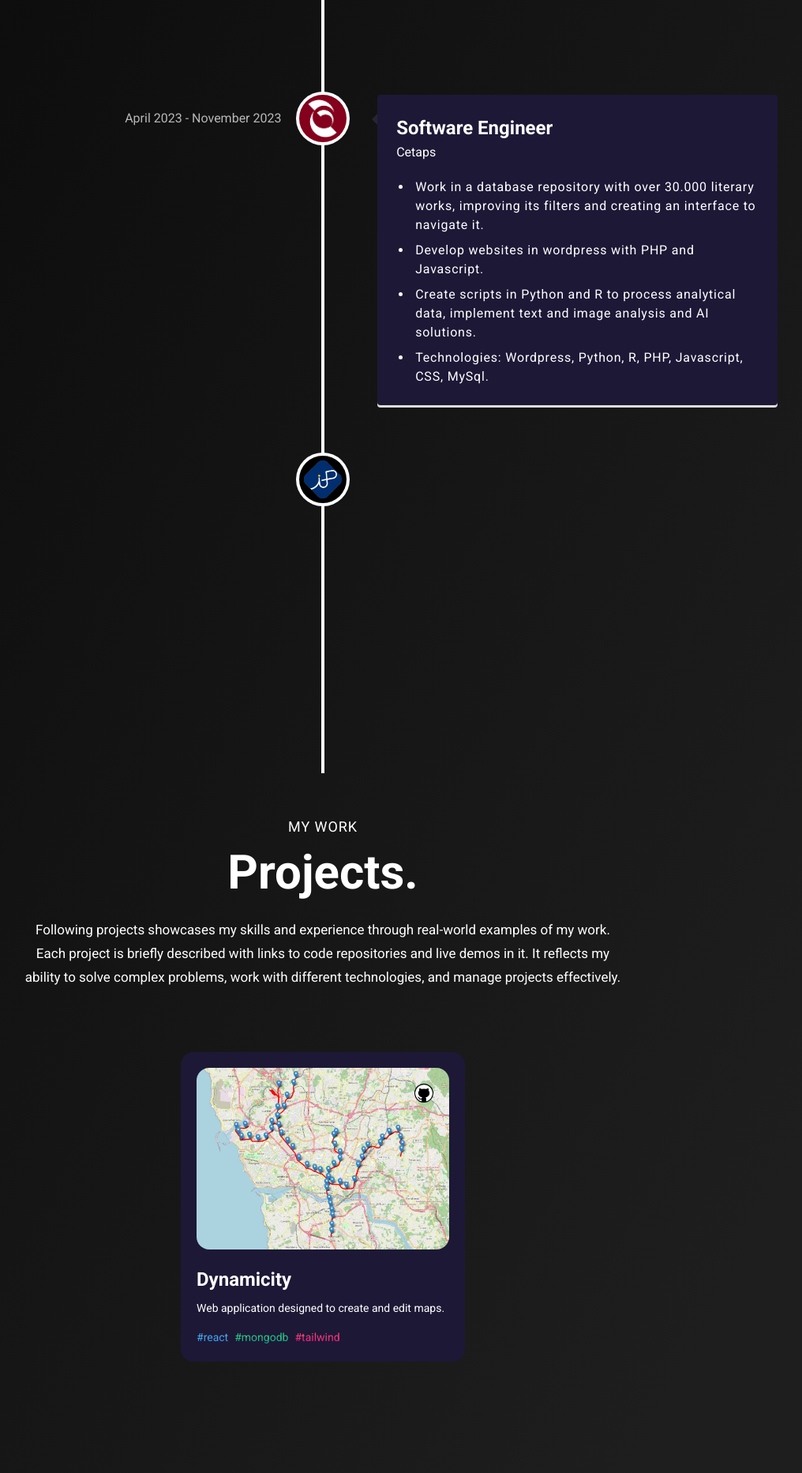
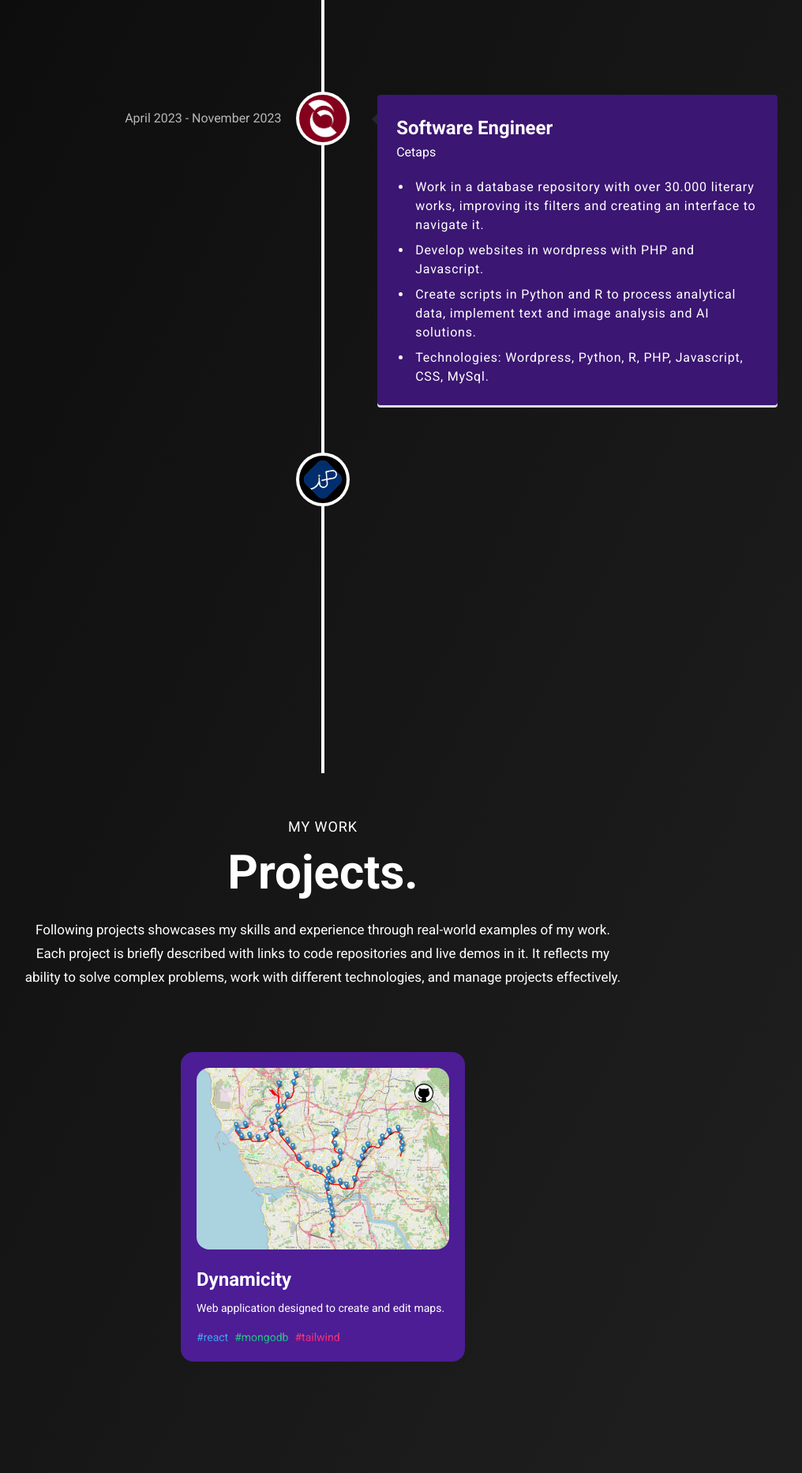
Before and after one commit to fjacobf/portfolioV1, a React (Vite) app: page / in a window 1280 px wide. Shown: the part 2340-4205 px from the top of the page at 79% size, without its empty margins (231-1247 px from the left). Built offline with nearby package versions, Linux system fonts and the light colour scheme.

Commit message:
small visual changes

```diff
--- a/src/sections/ContactMe.jsx
+++ b/src/sections/ContactMe.jsx
@@ -2,13 +2,13 @@ import React from "react";
 import { SectionWrapper } from "../hoc";
 import { contacts } from "../constants";
 const ContactMe = () => {
-  return (<div className="flex items-center justify-between p-16 flex-col h-screen">
+  return (<div className="flex items-center justify-around p-16 flex-col h-screen">
       <h1 className="font-black text-white lg:text-[80px] sm:text-[60px] xs:text-[50px] text-[40px] lg:leading-[98px] mt-2 text-center">My socials</h1>
       <div className="flex flex-col gap-14">
         {contacts.map((contact, index)=> (
           <a className="flex items-center inline-block" key={index} href={contact.link}>
             <img className=" sm:w-28 w-14 mr-3" src={contact.icon}/>
-            <p className="md:text-5xl text-xl text-center font-bold inline-block">
+            <p className="md:text-5xl text-xl font-bold inline-block">
               {contact.username}
             </p>
           </a>
--- a/src/sections/Experiences.jsx
+++ b/src/sections/Experiences.jsx
@@ -10,7 +10,7 @@ const ExperienceCard = ({ experience }) => {
   return (
     <VerticalTimelineElement
       contentStyle={{
-        background: "#1d1836",
+        background: "#3b1672",
         color: "#fff",
       }}
       contentArrowStyle={{ borderRight: "7px solid  #232631" }}
--- a/src/sections/Projects.jsx
+++ b/src/sections/Projects.jsx
@@ -14,14 +14,14 @@ const ProjectCard = ({
   source_code_link,
 }) => {
   return (
-    <motion.div variants={fadeIn("up", "spring", index * 0.5, 0.75)}>
+    <motion.div variants={fadeIn("up", "spring", index * 1.5, 1)}>
       <Tilt
         options={{
           max: 45,
           scale: 1,
           speed: 450,
         }}
-        className='bg-[#1d1836] p-5 rounded-2xl sm:w-[360px] w-full'
+        className='bg-violet-900 p-5 rounded-2xl sm:w-[360px] w-full'
       >
         <div className='relative w-full h-[230px]'>
           <img
```
